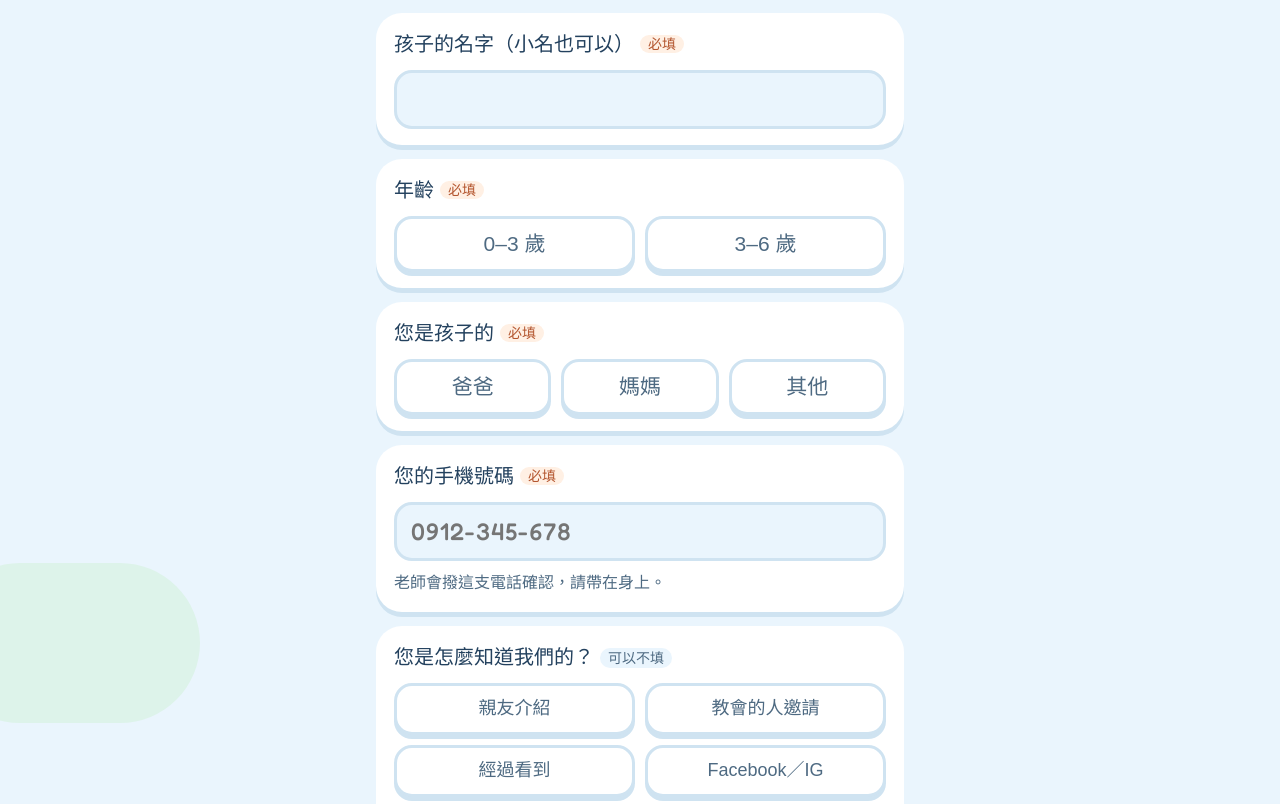
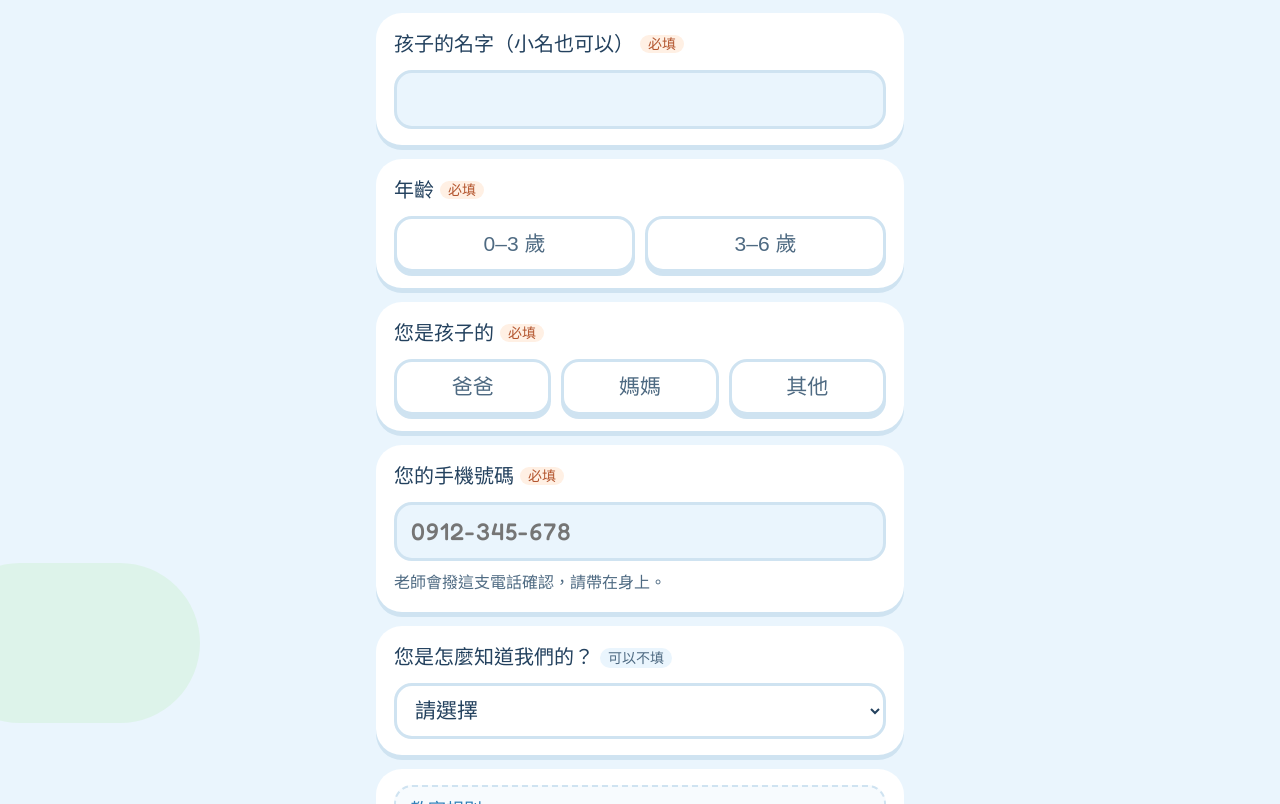
Before and after one commit to jerseysu/sunday-school-attendance, a plain HTML site: page src/signup.html in a window 1280 px wide. Shown: the part 147-951 px from the top of the page. Drawn offline with Linux system fonts and the light colour scheme; a web font is replaced by a local one.

Commit message:
Use a dropdown for how families found us; rename Facebook／IG to Threads／IG
Old Facebook／IG answers are read as Threads／IG.

Co-Authored-By: Claude Opus 5.5 <noreply@anthropic.com>
Claude-Session: https://claude.ai/code/session_01YUbyjs4g4B2VvByUzzBUs5

```diff
--- a/src/signup.html
+++ b/src/signup.html
@@ -40,15 +40,14 @@ h1{font-size:30px;margin:0;font-weight:400;letter-spacing:1px;line-height:1.25}
 .card{background:var(--card);border-radius:26px;padding:16px 18px;margin-bottom:14px;box-shadow:0 5px 0 var(--line);display:flex;flex-direction:column;gap:10px}
 .q{font-size:20px;margin:0;font-weight:400;display:block}
 .q .req{font-size:14px;color:var(--warn);background:var(--warn-soft);border-radius:10px;padding:1px 8px;margin-left:6px;vertical-align:2px}
-input.text{width:100%;min-height:56px;font-size:24px;padding:8px 14px;border:3px solid var(--line);border-radius:18px;background:var(--bg)}
+input.text,select.text{width:100%;min-height:56px;font-size:24px;padding:8px 14px;border:3px solid var(--line);border-radius:18px;background:var(--bg)}
 input.text:focus{border-color:var(--sky);background:#fff}
 input[type=tel]{font-family:var(--num);letter-spacing:1px}
 .hint{color:var(--muted);font-size:16px;margin:0}
 .choice{display:flex;gap:10px}
 .choice button{flex:1;min-height:56px;border:3px solid var(--line);background:#fff;border-radius:18px;padding:8px;font-size:21px;color:var(--muted);box-shadow:0 4px 0 var(--line)}
 .choice button[aria-pressed="true"]{border-color:var(--sun-d);background:var(--sun);color:var(--ink);box-shadow:0 4px 0 var(--sun-d)}
-.srcs{display:grid;grid-template-columns:1fr 1fr;gap:10px}
-.srcs button{font-size:18px;min-height:52px}
+select.text{appearance:auto;background:#fff;font-size:21px;color:var(--ink)}
 .vh{position:absolute;width:1px;height:1px;overflow:hidden;clip:rect(0 0 0 0);white-space:nowrap}
 .opt{font-size:14px;color:var(--muted);background:#EAF5FD;border-radius:10px;padding:2px 8px;margin-left:6px;vertical-align:middle}
 .choice button:active{transform:translateY(3px);box-shadow:0 1px 0 var(--line)}
@@ -133,15 +132,16 @@ details[open] summary::after{content:"收起 ▴"}
     </div>
 
     <div class="card">
-      <span class="q" id="srcLabel">您是怎麼知道我們的？<span class="opt">可以不填</span></span>
-      <div class="choice srcs" id="src" role="group" aria-labelledby="srcLabel">
-        <button type="button" data-v="親友介紹" aria-pressed="false">親友介紹</button>
-        <button type="button" data-v="教會的人邀請" aria-pressed="false">教會的人邀請</button>
-        <button type="button" data-v="經過看到" aria-pressed="false">經過看到</button>
-        <button type="button" data-v="Facebook／IG" aria-pressed="false">Facebook／IG</button>
-        <button type="button" data-v="傳單或海報" aria-pressed="false">傳單或海報</button>
-        <button type="button" data-v="其他" aria-pressed="false">其他</button>
-      </div>
+      <label class="q" for="src">您是怎麼知道我們的？<span class="opt">可以不填</span></label>
+      <select class="text" id="src">
+        <option value="">請選擇</option>
+        <option value="親友介紹">親友介紹</option>
+        <option value="教會的人邀請">教會的人邀請</option>
+        <option value="經過看到">經過看到</option>
+        <option value="Threads／IG">Threads／IG</option>
+        <option value="傳單或海報">傳單或海報</option>
+        <option value="其他">其他</option>
+      </select>
       <label class="vh" for="srcOther">其他管道，補充說明</label>
       <input class="text" type="text" id="srcOther" maxlength="20" autocomplete="off" placeholder="可以簡單寫一下，例如：鄰居" hidden style="margin-top:10px">
     </div>
@@ -223,7 +223,7 @@ details[open] summary::after{content:"收起 ▴"}
 
   // ---------- 表單 ----------
   function draw(){
-    [["group",form.group],["rel",form.rel],["src",form.src]].forEach(([id,v])=>{
+    [["group",form.group],["rel",form.rel]].forEach(([id,v])=>{
       $(id).querySelectorAll("button").forEach(b=>b.setAttribute("aria-pressed",String(b.dataset.v===v)));
     });
     $("srcOther").hidden=form.src!=="其他";
@@ -236,7 +236,7 @@ details[open] summary::after{content:"收起 ▴"}
   }
   $("group").addEventListener("click",e=>{const b=e.target.closest("button[data-v]");if(b){form.group=b.dataset.v;draw()}});
   $("rel").addEventListener("click",e=>{const b=e.target.closest("button[data-v]");if(b){form.rel=b.dataset.v;draw()}});
-  $("src").addEventListener("click",e=>{const b=e.target.closest("button[data-v]");if(b){form.src=form.src===b.dataset.v?"":b.dataset.v;draw();if(form.src==="其他")$("srcOther").focus()}});
+  $("src").addEventListener("change",e=>{form.src=e.target.value;draw();if(form.src==="其他")$("srcOther").focus()});
   $("agreeRules").addEventListener("click",()=>{form.agreeRules=!form.agreeRules;draw()});
   $("agreeWaiver").addEventListener("click",()=>{form.agreeWaiver=!form.agreeWaiver;draw()});
 
```
Also changed, not shown: src/index.html (+8 -8 lines), 2 other files.
